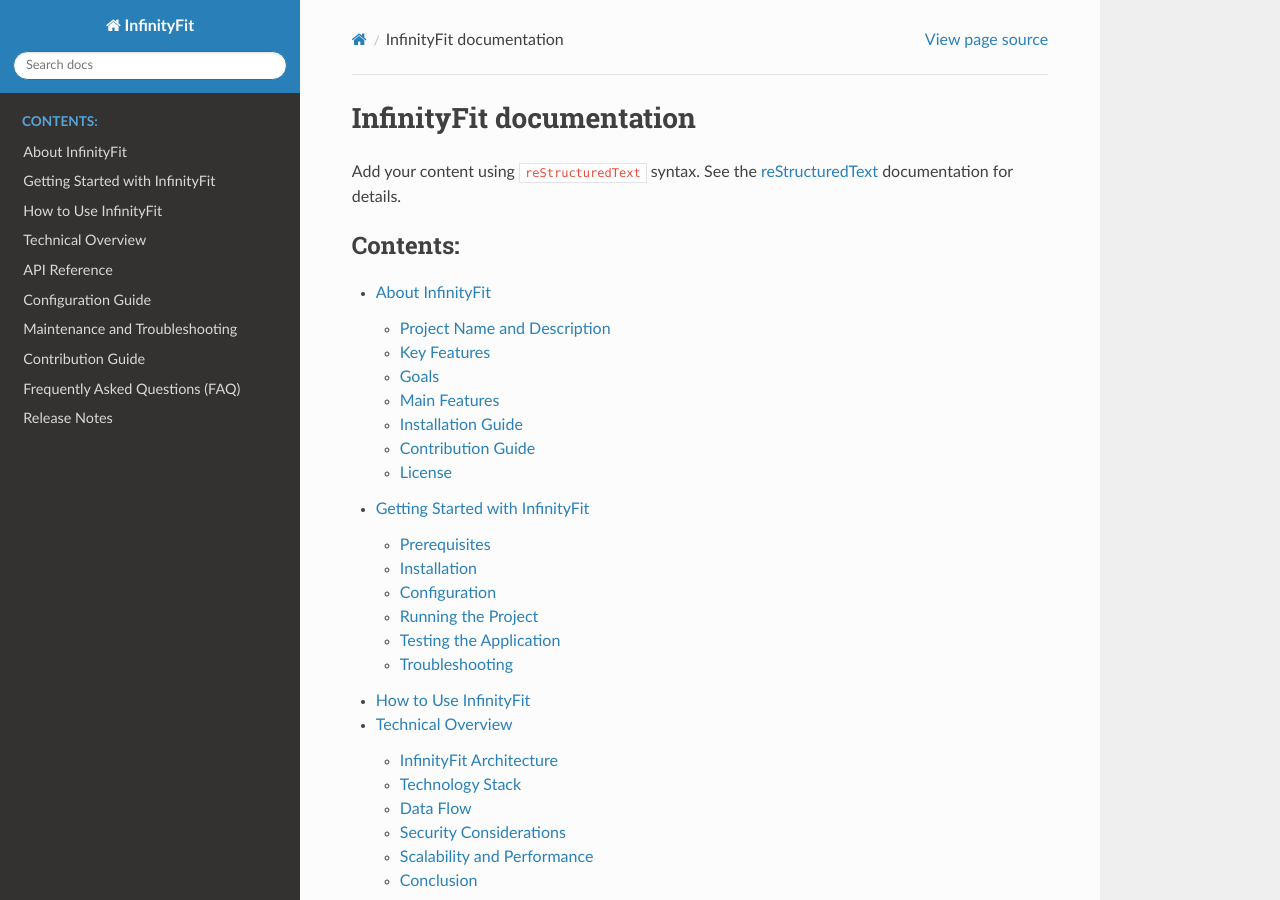
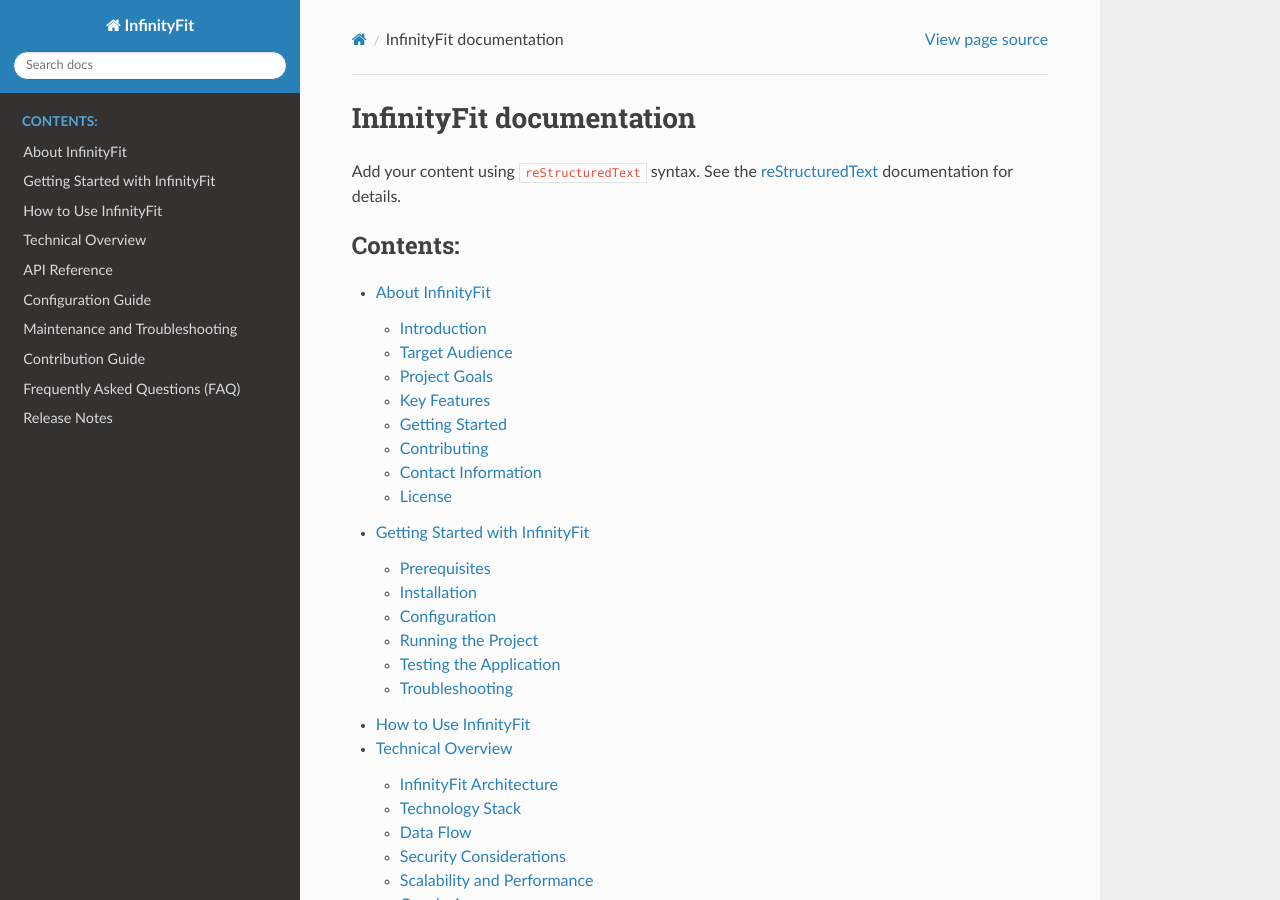
Before and after one commit to lyeong1010/InfinityFit, a Sphinx documentation site: the page built from docs/index.rst, in a window 1280 px wide and 900 px high. Built offline with Sphinx 7.4.7 and the Read the Docs theme 3.1.0, drawn with Linux system fonts in a browser that asks for light colours; some of the changed lines change nothing that is shown.

Commit message:
Update about.rst

```diff
--- a/docs/about.rst
+++ b/docs/about.rst
@@ -1,74 +1,127 @@
 About InfinityFit
 =================
 
-Project Name and Description
-----------------------------
-**InfinityFit** is a comprehensive **health management platform** designed to help users easily track and achieve their fitness, wellness, and nutrition goals in a professional manner. With personalized tools and a focus on holistic health, InfinityFit enables individuals to manage their health effectively and sustainably.
+Introduction
+------------
+**InfinityFit** is an all-in-one **health management platform** designed to help users easily and professionally track and achieve their health goals.
+It offers a comprehensive solution to record and analyze workouts, diets, and health metrics.
+
+---
+
+Target Audience
+---------------
+**InfinityFit** is for:
+
+- **People who want to live a healthy and long life**
+- **Fitness and wellness enthusiasts**
+- **Anyone looking to systematically track their health goals**
+
+This platform provides **personalized solutions** tailored to **all age groups** and **lifestyles**.
+
+---
+
+Project Goals
+-------------
+The goal of **InfinityFit** is to help users manage their health **easily and professionally** while effectively achieving their goals.
+We aim to provide tools and information that make health management **simpler** and **continuously rewarding**.
 
 ---
 
 Key Features
 ------------
-InfinityFit provides a wide range of features to help users track their health and achieve their goals:
+### 🍏 Diet Plan Calculator
+- Input **current weight**, **goal weight**, age, and gender to create a tailored diet plan.
+- Set the desired **diet duration** (in days) and calculate your personalized plan.
+- Provides a simple and user-friendly interface to manage diet goals effectively.
 
-- 🏋️‍♀️ **Personalized Fitness Programs**: Custom workout plans tailored to individual fitness goals.
-- 📊 **Health Tracking Tools**: Tools to monitor progress in areas such as exercise, nutrition, and sleep.
-- 🍎 **Daily Calorie Calculator**: Personalized calorie goals based on user data and objectives.
-- 🍽️ **Food Calorie Dictionary**: A database providing calorie information for a variety of foods.
-- 💬 **Community Features**: A space for users to exchange advice and motivation with others.
+### 🍎 Food Calorie Dictionary
+- Search for **calorie information** of various foods in a convenient dictionary format.
+- Supports quick look-up to assist in daily calorie tracking and planning.
+
+### 📖 Health Management Diary
+- Record daily health-related data, including diet, workouts, and other activities.
+- Helps track progress and maintain consistency over time.
+
+### 📊 Body Weight Trends Visualization
+- Generate **graphs and charts** to visualize body weight changes over time.
+- Provides insights into progress and areas for improvement in health goals.
+
+### 👥 Community Features
+- Connect with others in the community to **share experiences** and **motivate** each other.
+- Collaborate on health challenges and celebrate milestones together.
 
 ---
 
-Goals
-------
-**InfinityFit** aims to solve the problem of health goal management by providing users with the tools they need to track and improve their fitness, wellness, and nutrition. The main goals of the project include:
+Getting Started
+---------------
+### Prerequisites
+To run this project, ensure the following are installed:
+- [Node.js](https://nodejs.org)
+- [Python](https://www.python.org/)
+- Check project requirements in the `docs` folder.
 
-- Helping users **set and track personalized health goals**.
-- Providing a **holistic approach to fitness, nutrition, and wellness**.
-- Offering **motivational tools** and a supportive community for achieving health goals.
+### Installation Steps
+1. Clone the repository:
+  - git clone https://github.com/lyeong1010/InfinityFit.git
+2. Navigate to the project directory:
+  - cd InfinityFit
+3. Install necessary dependencies:
+  - npm install
+4. Start the development server:
+ - npm start
 
 ---
 
-Main Features
---------------
-In addition to the core features, InfinityFit offers several unique aspects that set it apart:
+## 🤝 Contributing
 
-- **Custom AI-Based Training**: Personalized workout plans created by an **AI trainer**.
-- **Weight Prediction Tool**: Predicts weight changes based on lifestyle habits and progress.
-- **Workout Partner Matching**: Helps users find workout partners nearby for joint sessions.
-- **Diet and Exercise Challenges**: Users can compete in challenges to reach health goals.
-- **Healthy Restaurant Recommendations**: Provides suggestions for restaurants offering healthy food options.
-- **Custom Meal Plans**: Tailored meal plans designed to meet individual nutritional goals.
+We welcome contributions to **InfinityFit**!
+You can contribute in the following ways:
+
+### 1️⃣ Report Bugs
+- If you find unexpected behavior, report it on **GitHub Issues**.
+
+### 2️⃣ Suggest Features
+- Share your ideas for new features or improvements.
+
+### 3️⃣ Submit a Pull Request
+- Implement features or fix bugs, and then submit a **Pull Request (PR)**.
 
 ---
 
-Installation Guide
-------------------
-To get started with InfinityFit, follow these steps:
-
-1. **Sign up** on the official website or app to create your personal account.
-2. Choose your **health goals** and select a **custom program** that fits your needs.
-3. Download and install the **InfinityFit app** on your preferred device (available for iOS and Android).
-4. Start using the **health tracking tools** to monitor your progress.
-5. Engage with the **community** for motivation and support.
-6. Achieve your health goals and enjoy a healthier lifestyle!
 
 ---
 
-Contribution Guide
-------------------
-We welcome contributions from the community! To contribute to InfinityFit, follow these steps:
+Contributing
+------------
+We welcome contributions to **InfinityFit**!
+You can contribute in the following ways:
 
-1. **Fork the repository** and clone it to your local machine.
-2. **Create a new branch** for your feature or fix.
-3. **Make your changes** and test them thoroughly.
-4. **Submit a pull request** with a clear description of your changes.
-5. Ensure your code follows the project's coding standards and is properly documented.
+1. **Report Bugs**: If you find unexpected behavior, report it on **GitHub Issues**.
+2. **Suggest Features**: Share your ideas for new features or improvements.
+3. **Submit a Pull Request**: Implement features or fix bugs, and then submit a **Pull Request (PR)**.
 
-We appreciate your contributions and thank you for supporting InfinityFit!
+Steps for contributing:
+- Fork the repository and clone it locally.
+- Create a new branch for your feature or fix.
+- Commit and test your changes.
+- Submit a pull request with a detailed description.
+
+---
+
+Contact Information
+-------------------
+### GitHub Issues
+Have a problem or suggestion?
+👉 [Visit the GitHub Issues page](https://github.com/lyeong1010/InfinityFit/issues)
+
+### Email Contacts
+- **Yeong Eun Lee**: [lyeongeun1010@naver.com](mailto:lyeongeun1010@naver.com)
+- **Eun Woo Kim**: [dmsdn01@naver.com](mailto:dmsdn01@naver.com)
+- **Sohee Kim**: [sohee2125@gmail.com](mailto:sohee2125@gmail.com)
 
 ---
 
 License
 -------
-InfinityFit is released under the **MIT License**. See the [LICENSE](LICENSE) file for more details.
+This project is licensed under the **Apache 2.0 License**.
+See the `LICENSE` file for more details.
```
